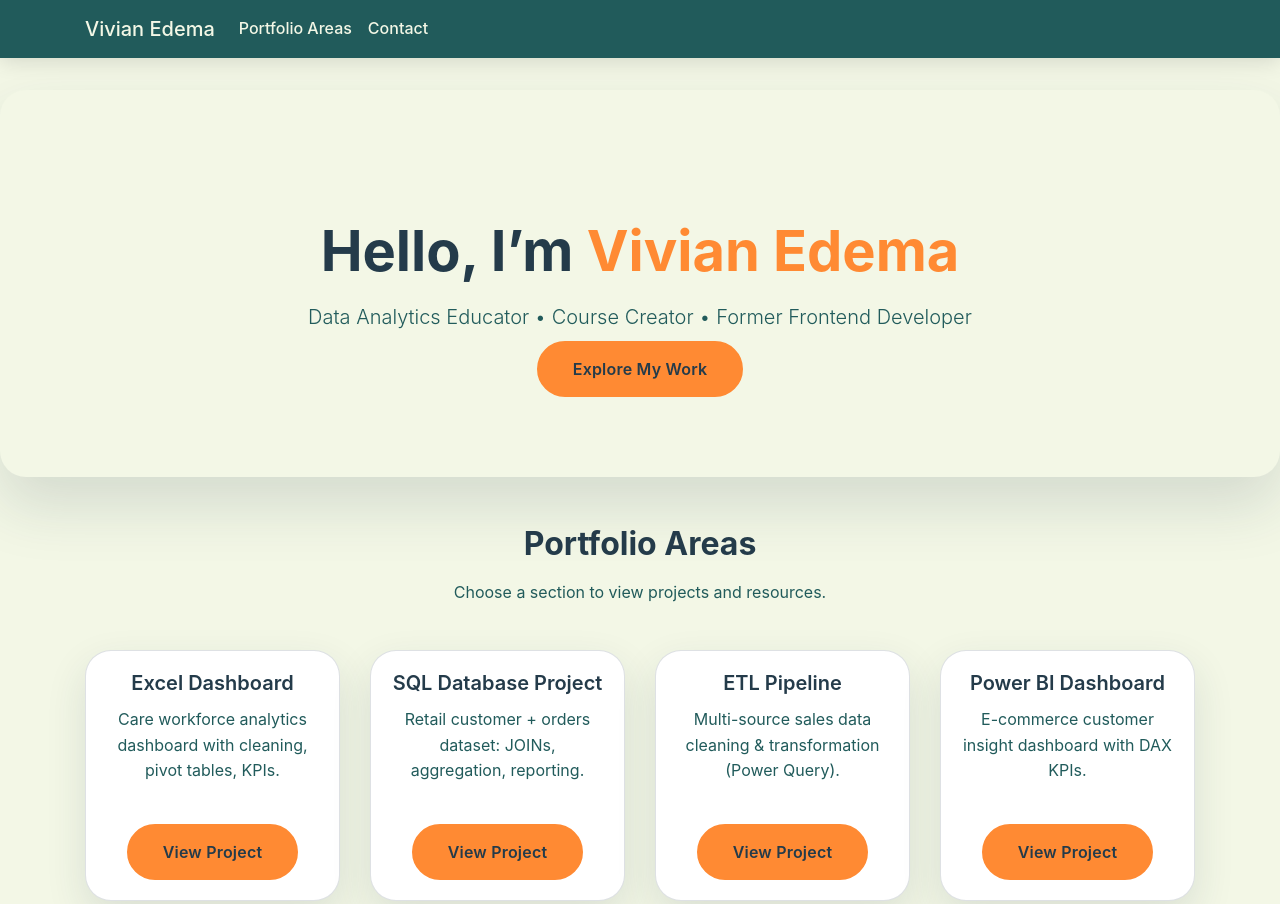
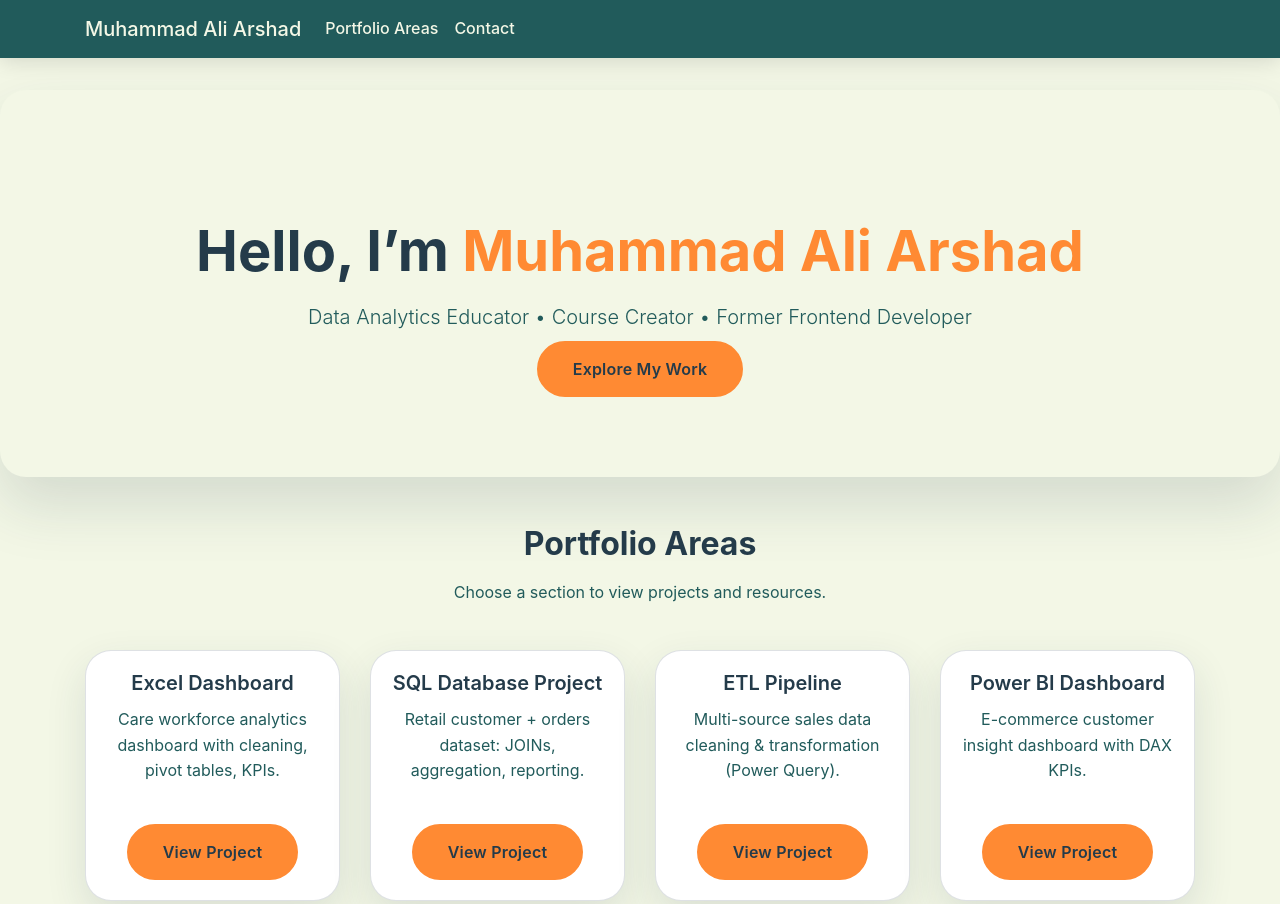
Before and after one commit to alichaaudhry-droid/Data-Analytics-portfolio, a plain HTML site: page index.html in a window 1280 px wide. Shown: the top 904 px of the page. Drawn offline with nearby package versions, Linux system fonts and the light colour scheme.

Commit message:
Update index.html

```diff
--- a/index.html
+++ b/index.html
@@ -2,7 +2,7 @@
 <html lang="en">
 
 <head>
-    <title>Vivian Edema | Portfolio Hub</title>
+    <title>Muhammad Ali Arshad | Portfolio Hub</title>
     <meta charset="utf-8">
     <meta name="viewport" content="width=device-width, initial-scale=1, shrink-to-fit=no">
 
@@ -21,7 +21,7 @@
     <!-- Navbar -->
     <nav class="navbar navbar-expand-lg navbar-dark bg-dark fixed-top">
         <div class="container">
-            <a class="navbar-brand" href="#home">Vivian Edema</a>
+            <a class="navbar-brand" href="#home">Muhammad Ali Arshad</a>
 
             <button class="navbar-toggler" type="button" data-toggle="collapse" data-target="#nav" aria-controls="nav"
                 aria-expanded="false" aria-label="Toggle navigation">
@@ -41,7 +41,7 @@
     <div class="jumbotron jumbotron-fluid text-center hero">
         <div class="container">
             <h1 class="display-4 mt-5">
-                Hello, I’m <span class="highlight">Vivian Edema</span>
+                Hello, I’m <span class="highlight">Muhammad Ali Arshad</span>
             </h1>
             <p class="lead mt-3">
                 Data Analytics Educator • Course Creator • Former Frontend Developer
@@ -247,7 +247,7 @@
     </footer>
 
     <p class="copyright text-center mb-3">
-        Vivian Edema &copy; <span id="year"></span>
+        Muhammad Ali Arshad &copy; <span id="year"></span>
     </p>
 
     <!-- Dynamic year -->
```
